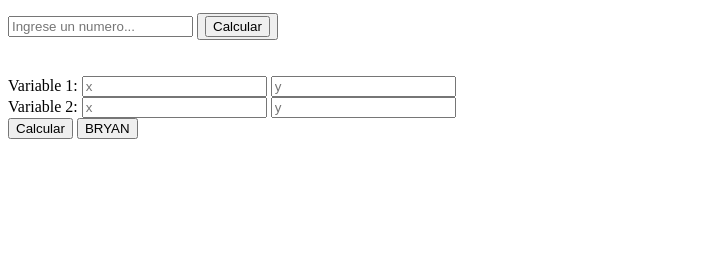
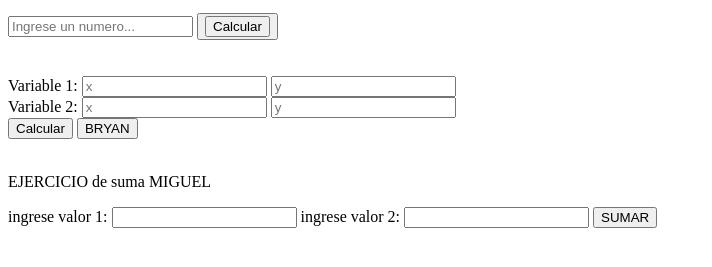
Before and after one commit to osvinfor/SISTEMAS_INTEGRACION, a plain HTML site: page index.html in a window 1280 px wide. Shown: the part 87-354 px from the top of the page, without its empty margins (0-712 px from the left). Drawn offline with Linux system fonts and the light colour scheme.

Commit message:
modifique el index.html y realize un ejercicio de suma

```diff
--- a/index.html
+++ b/index.html
@@ -19,6 +19,14 @@
 		<br>
 		<button onclick="dibujarYCalcularDistancia()">Calcular</button>
 		<button onclick="multiplicacion()">BRYAN</button>
+		<br>
+		<br>
+		<p class="description">EJERCICIO de suma MIGUEL</p>
+		<label>ingrese valor 1:</label>
+        <input type="number" name="a" id="a">
+		<label>ingrese valor 2:</label>
+        <input type="number" name="b" id="b">
+		<input type="button" value="SUMAR" onclick="sumar()">
 
 		<script src="js.js"></script>
 	</body>
--- a/js.js
+++ b/js.js
@@ -33,3 +33,9 @@ function multiplicacion() {
     r=x1*x2*y1*y2
     alert("La multiplicacion es: "+ r);
     }
+    function sumar(){
+        var num1 = parseInt(document.getElementById('a').value);
+        var num2 = parseInt(document.getElementById('b').value);
+        var suma = num1 + num2;
+        alert('la suma es: '+suma);
+    }
```
